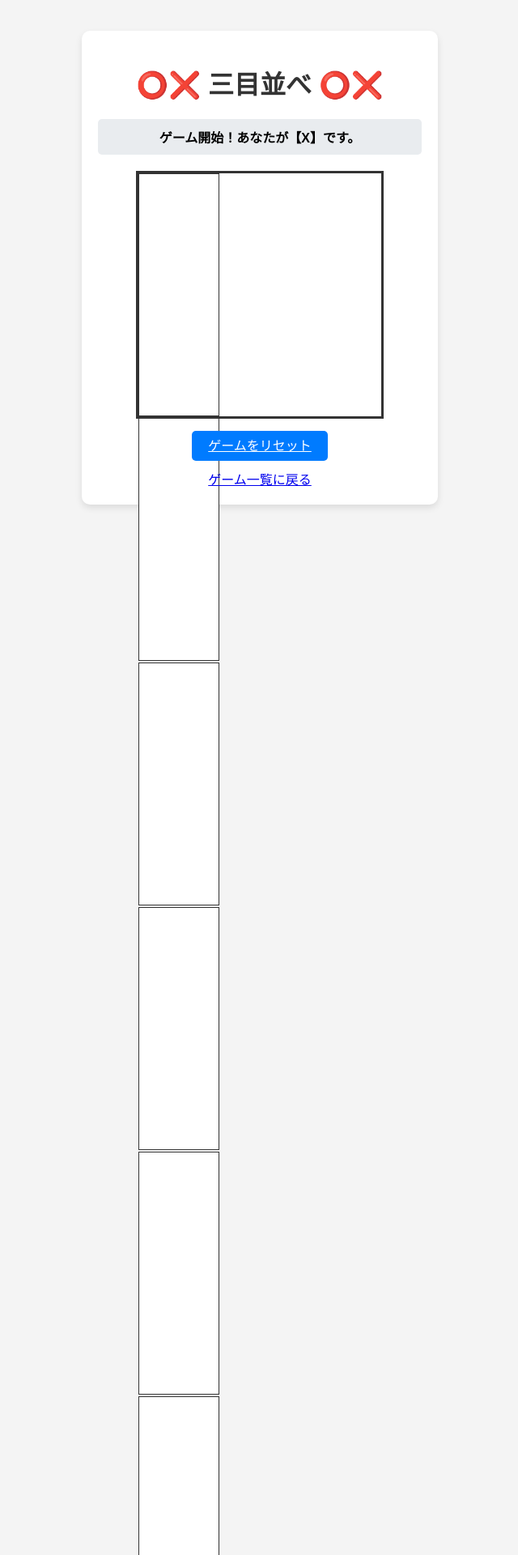
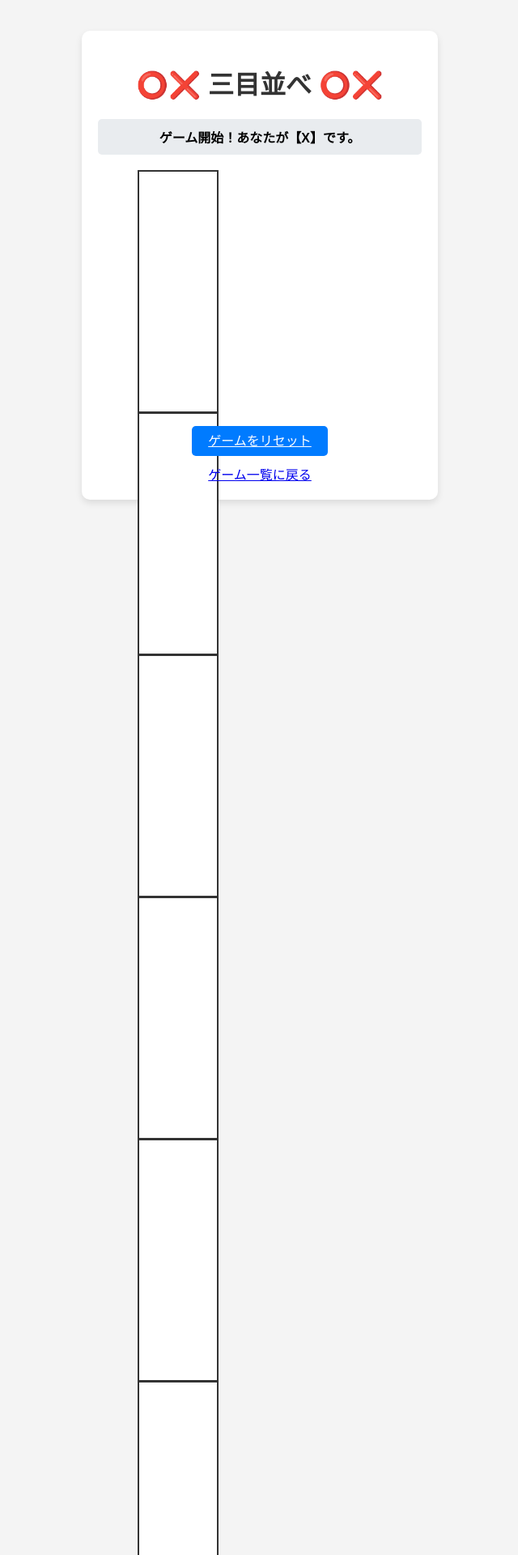
Before and after one commit to fukuda-hiroki/janken1, a PHP site: page /tictactoe.php in a window 1280 px wide. Shown: the top 1920 px of the page at 81% size, without its empty margins (319-959 px from the left). Run offline with PHP 8.4, Linux system fonts and the light colour scheme.

Commit message:
cssを変えたぞ

```diff
--- a/tictactoe.php
+++ b/tictactoe.php
@@ -41,7 +41,8 @@ $message = &$_SESSION['message'];
  * 勝者を確認する
  * @return string|null 勝者のシンボル ('X' or 'O') または NULL
  */
-function check_winner($board) {
+function check_winner($board)
+{
     // 勝利条件のチェック（行、列、対角線）
     $lines = [];
 
@@ -73,7 +74,8 @@ function check_winner($board) {
  * 盤面が埋まっているか確認する
  * @return bool 埋まっていれば true
  */
-function is_board_full($board) {
+function is_board_full($board)
+{
     foreach ($board as $row) {
         if (in_array(CELL_EMPTY, $row, true)) {
             return false;
@@ -85,7 +87,8 @@ function is_board_full($board) {
 /**
  * コンピュータ (O) の手番
  */
-function computer_move(&$board, &$current_player, &$message) {
+function computer_move(&$board, &$current_player, &$message)
+{
     // シンプルなランダム配置ロジック
     $empty_cells = [];
     for ($r = 0; $r < BOARD_SIZE; $r++) {
@@ -110,8 +113,8 @@ function computer_move(&$board, &$current_player, &$message) {
 
 if (!$game_over && $_SERVER['REQUEST_METHOD'] === 'POST' && isset($_POST['move'])) {
     $parts = explode('_', $_POST['move']);
-    $row = (int)$parts[0];
-    $col = (int)$parts[1];
+    $row = (int) $parts[0];
+    $col = (int) $parts[1];
 
     if ($board[$row][$col] === CELL_EMPTY && $current_player === PLAYER_X) {
         // 1. ユーザー (X) の手番処理
@@ -157,34 +160,110 @@ if (!$game_over && $_SERVER['REQUEST_METHOD'] === 'POST' && isset($_POST['move']
 ?>
 <!DOCTYPE html>
 <html lang="ja">
+
 <head>
     <meta charset="UTF-8">
     <title>PHP 三目並べ (Tic-Tac-Toe)</title>
     <style>
-        body { font-family: 'Arial', sans-serif; text-align: center; padding-top: 30px; background-color: #f4f4f4; }
-        .container { max-width: 400px; margin: 0 auto; background: #fff; padding: 20px; border-radius: 10px; box-shadow: 0 4px 8px rgba(0,0,0,0.1); }
-        h1 { color: #333; }
-        .message { padding: 10px; margin: 20px 0; font-weight: bold; border-radius: 5px; background-color: #e9ecef; }
-        .board { display: grid; grid-template-columns: repeat(3, 1fr); width: 300px; height: 300px; margin: 20px auto; border: 3px solid #333; }
+        body {
+            font-family: 'Arial', sans-serif;
+            text-align: center;
+            padding-top: 30px;
+            background-color: #f4f4f4;
+        }
+
+        .container {
+            max-width: 400px;
+            margin: 0 auto;
+            background: #fff;
+            padding: 20px;
+            border-radius: 10px;
+            box-shadow: 0 4px 8px rgba(0, 0, 0, 0.1);
+        }
+
+        h1 {
+            color: #333;
+        }
+
+        .message {
+            padding: 10px;
+            margin: 20px 0;
+            font-weight: bold;
+            border-radius: 5px;
+            background-color: #e9ecef;
+        }
+
+        /* 修正箇所：盤面全体とセルのスタイルを調整 */
+        .board {
+            display: grid;
+            grid-template-columns: repeat(3, 1fr);
+            width: 300px;
+            /* サイズ固定 */
+            height: 300px;
+            /* サイズ固定 */
+            margin: 20px auto;
+            /* 💡 盤面全体のボーダーは削除し、セルに持たせる */
+            border: none;
+        }
+
         .cell-button {
             width: 100%;
             height: 100%;
-            border: 1px solid #333;
+            /* 💡 各セルのボーダーを設定 */
+            border: 2px solid #333;
+
+            /* 💡 がたつき修正の核心：隣接するセルのボーダーが重なって太くならないように、マージンで相殺 */
+            margin-top: -1px;
+            margin-left: -1px;
+
             font-size: 48px;
             font-weight: bold;
             cursor: pointer;
             background: #fff;
             transition: background-color 0.2s;
             outline: none;
+
+            /* テキストを完全に中央に配置 */
+            display: flex;
+            align-items: center;
+            justify-content: center;
+            padding: 0;
+            /* ボタンのデフォルトパディングを削除 */
         }
-        .cell-button:hover:not([disabled]) { background-color: #eee; }
-        .cell-button[disabled] { cursor: default; }
-        .X-mark { color: #d9534f; }
-        .O-mark { color: #5cb85c; }
-        .reset-button { padding: 10px 20px; font-size: 16px; background-color: #007bff; color: white; border: none; border-radius: 5px; cursor: pointer; margin-top: 20px; }
-        .reset-button:hover { background-color: #0056b3; }
+
+        .cell-button:hover:not([disabled]) {
+            background-color: #eee;
+        }
+
+        .cell-button[disabled] {
+            cursor: default;
+        }
+
+        .X-mark {
+            color: #d9534f;
+        }
+
+        .O-mark {
+            color: #5cb85c;
+        }
+
+        .reset-button {
+            padding: 10px 20px;
+            font-size: 16px;
+            background-color: #007bff;
+            color: white;
+            border: none;
+            border-radius: 5px;
+            cursor: pointer;
+            margin-top: 20px;
+        }
+
+        .reset-button:hover {
+            background-color: #0056b3;
+        }
     </style>
 </head>
+
 <body>
     <div class="container">
         <h1>⭕❌ 三目並べ ⭕❌</h1>
@@ -198,17 +277,12 @@ if (!$game_over && $_SERVER['REQUEST_METHOD'] === 'POST' && isset($_POST['move']
                 <?php for ($r = 0; $r < BOARD_SIZE; $r++): ?>
                     <?php for ($c = 0; $c < BOARD_SIZE; $c++): ?>
                         <?php
-                            $value = $board[$r][$c];
-                            $disabled = ($value !== CELL_EMPTY || $game_over) ? 'disabled' : '';
-                            $class = ($value === PLAYER_X) ? 'X-mark' : (($value === PLAYER_O) ? 'O-mark' : '');
+                        $value = $board[$r][$c];
+                        $disabled = ($value !== CELL_EMPTY || $game_over) ? 'disabled' : '';
+                        $class = ($value === PLAYER_X) ? 'X-mark' : (($value === PLAYER_O) ? 'O-mark' : '');
                         ?>
-                        <button
-                            type="submit"
-                            name="move"
-                            value="<?php echo "{$r}_{$c}"; ?>"
-                            class="cell-button <?php echo $class; ?>"
-                            <?php echo $disabled; ?>
-                        >
+                        <button type="submit" name="move" value="<?php echo "{$r}_{$c}"; ?>"
+                            class="cell-button <?php echo $class; ?>" <?php echo $disabled; ?>>
                             <?php echo $value; ?>
                         </button>
                     <?php endfor; ?>
@@ -221,4 +295,5 @@ if (!$game_over && $_SERVER['REQUEST_METHOD'] === 'POST' && isset($_POST['move']
         <a href="./index.php">ゲーム一覧に戻る</a>
     </div>
 </body>
+
 </html>
```
